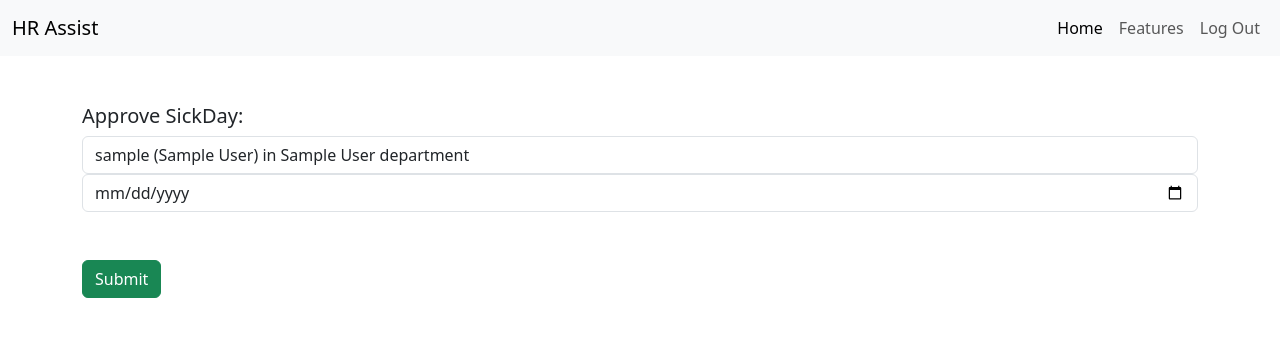
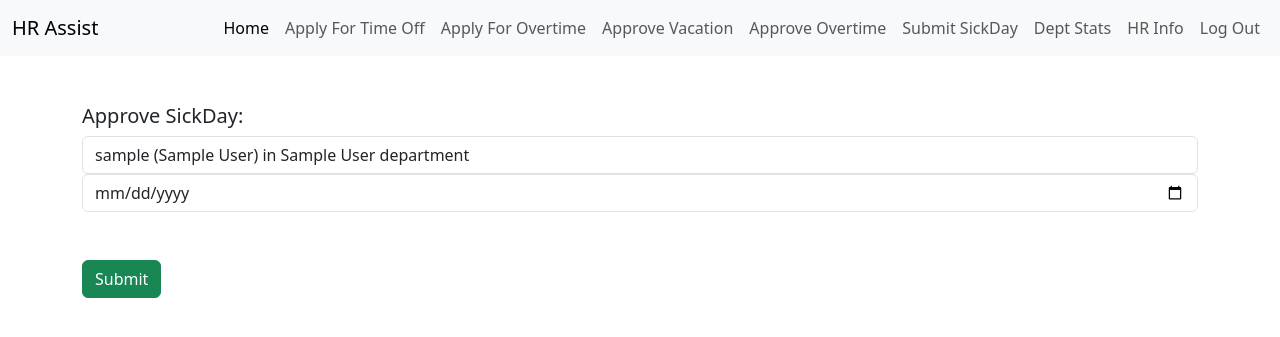
Before and after one commit to alasdare2011/HRAssist, a Django app: page /sickdays/ in a window 1280 px wide. Shown: the top 337 px of the page. Run offline with Django 4.2, Linux system fonts and the light colour scheme; a user stored in the database is signed in; tables that the repository leaves empty hold one stand-in row (values such as "Sample post"); parts of the project's set-up code (start-up, migrations or seed data) failed here and were passed over; some libraries are stand-ins or nearby versions.

Commit message:
added links available to users depending on employee status

```diff
--- /dev/null
+++ b/employee_time_management/context_processors.py
@@ -0,0 +1,16 @@
+from employee_time_management.models import Staff
+
+
+def staff_context(request):
+    if request.user.is_authenticated:
+        try:
+            staff = Staff.objects.get(user=request.user)
+            return {
+                "is_employee": staff.is_employee,
+                "is_manager": staff.is_manager,
+                "is_owner": staff.is_owner,
+                "is_super": request.user.is_superuser,
+            }
+        except Staff.DoesNotExist:
+            return {}
+    return {}
--- a/employee_time_management/views.py
+++ b/employee_time_management/views.py
@@ -23,12 +23,8 @@ from .utils import (
 )
 
 from .models import (
-    Division,
-    Allowed_vacation,
     Staff,
-    JobTitle,
     Manager,
-    Owner,
     Dept,
     Vacations,
     SickDays,
--- a/hrassist/settings.py
+++ b/hrassist/settings.py
@@ -71,6 +71,8 @@ TEMPLATES = [
                 "django.template.context_processors.request",
                 "django.contrib.auth.context_processors.auth",
                 "django.contrib.messages.context_processors.messages",
+                # custom context processor
+                "employee_time_management.context_processors.staff_context",
             ],
         },
     },
--- a/templates/_base.html
+++ b/templates/_base.html
@@ -13,18 +13,44 @@
     <!-- Navigation Bar -->
     <nav class="navbar navbar-expand-lg navbar-light bg-light">
         <div class="container-fluid">
-            <a class="navbar-brand" href="#">HR Assist</a>
+            <a class="navbar-brand" href="{% url 'home' %}">HR Assist</a>
             <button class="navbar-toggler" type="button" data-bs-toggle="collapse" data-bs-target="#navbarNav" aria-controls="navbarNav" aria-expanded="false" aria-label="Toggle navigation">
                 <span class="navbar-toggler-icon"></span>
             </button>
             <div class="collapse navbar-collapse" id="navbarNav">
                 <ul class="navbar-nav ms-auto">
                     <li class="nav-item">
-                        <a class="nav-link active" aria-current="page" href="#">Home</a>
+                        <a class="nav-link active" aria-current="page" href="{% url 'home' %}">Home</a>
+                    </li>
+                    {% if is_employee %}
+                    <li class="nav-item">
+                        <a class="nav-link" href="{% url 'timeoff' %}">Apply For Time Off</a>
                     </li>
                     <li class="nav-item">
-                        <a class="nav-link" href="#">Features</a>
+                        <a class="nav-link" href="{% url 'overtime' %}">Apply For Overtime</a>
                     </li>
+                    {% endif %}
+                    {% if is_manager %}
+                    <li class="nav-item">
+                        <a class="nav-link" href="{% url 'approve_timeoff' %}">Approve Vacation</a>
+                    </li>
+                    <li class="nav-item">
+                        <a class="nav-link" href="{% url 'approve_overtime' %}">Approve Overtime</a>
+                    </li>
+                    <li class="nav-item">
+                        <a class="nav-link" href="{% url 'sickdays' %}">Submit SickDay</a>
+                    </li>
+                    {% endif %}
+                    {% if is_owner %}
+                    <li class="nav-item">
+                        <a class="nav-link" href="{% url 'deptstats' %}">Dept Stats</a>
+                    </li>
+                    {% endif %}
+                    {% if is_super %}
+                    <li class="nav-item">
+                        <a class="nav-link" href="{% url 'hrinfo' %}">HR Info</a>
+                    </li>
+                    {% endif %}
                     {% if user.is_authenticated %}
                     <li class="nav-item">
                         <a class="nav-link" href="{% url 'logout' %}">Log Out</a>
```
